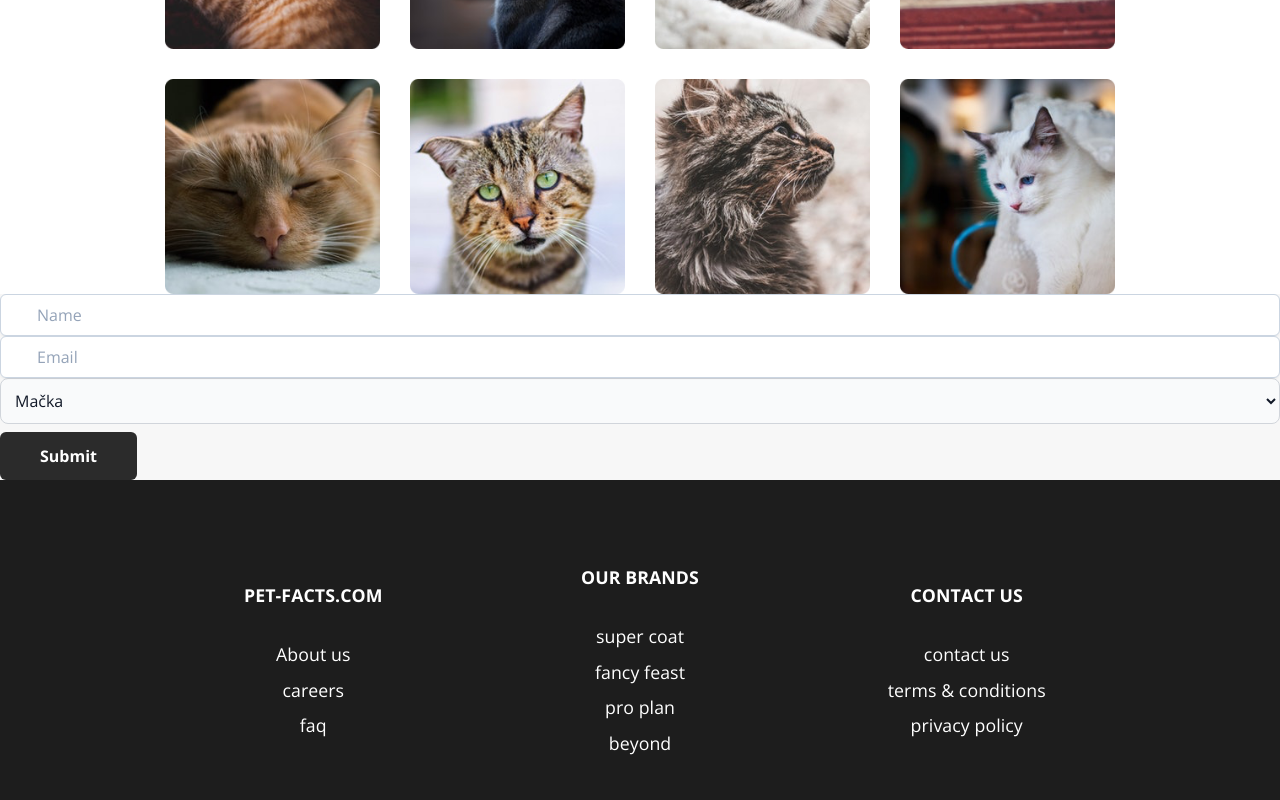
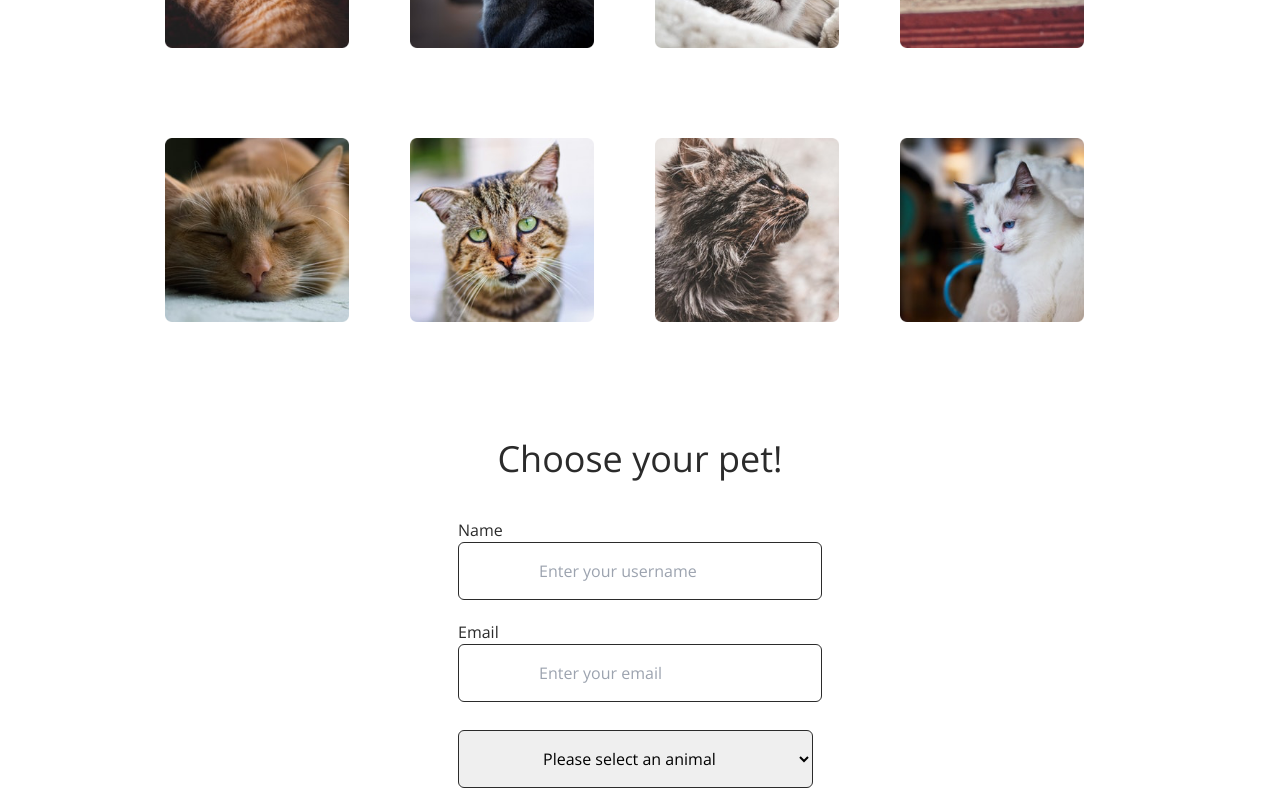
Before and after one commit to IvanaPusic/pet-facts, a React (Vite) app: page / in a window 1280 px wide. Shown: the part 2760-3560 px from the top of the page. Built offline with nearby package versions, Linux system fonts and the light colour scheme.

Commit message:
add: refactor className styles

```diff
--- a/src/App.jsx
+++ b/src/App.jsx
@@ -1,46 +1,16 @@
-import { useFormik } from 'formik';
 import { useCookies } from 'react-cookie';
-import { Cookie, Footer, Form, Gallery, Hero, PetFacts } from './components';
-import { schema } from './schemas';
+import {
+  Cookie,
+  Footer,
+  FormComponent,
+  Gallery,
+  Hero,
+  PetFacts,
+} from './components';
 function App() {
   // const [isOpen, setIsOpen] = useState(false);
   const [cookies] = useCookies(['cookieConsent']);
 
-  const onSubmit = async (values, actions) => {
-    await new Promise((resolve) => setTimeout(resolve, 1000));
-    actions.resetForm();
-    // console.log('submitted');
-    // setIsOpen(true);
-  };
-
-  const {
-    values,
-    handleChange,
-    isSubmitting,
-    handleBlur,
-    handleSubmit,
-    errors,
-    touched,
-  } = useFormik({
-    initialValues: {
-      name: '',
-      email: '',
-      animals: '',
-    },
-    validationSchema: schema,
-    onSubmit,
-  });
-
-  const formikHelpers = {
-    values,
-    handleChange,
-    handleBlur,
-    handleSubmit,
-    errors,
-    touched,
-    isSubmitting,
-    onSubmit,
-  };
   return (
     <section className='overflow:hidden'>
       {/* {isOpen && (
@@ -51,7 +21,7 @@ function App() {
       <Hero />
       <PetFacts />
       <Gallery />
-      <Form {...formikHelpers} />
+      <FormComponent />
       <Footer />
       {!cookies.cookieConsent && <Cookie />}
     </section>
--- a/src/components/Cookie.jsx
+++ b/src/components/Cookie.jsx
@@ -17,10 +17,7 @@ const Cookie = () => {
           </a>
         </span>
       </h4>
-      <button
-        className='py-2 px-5 bg-secondary text-white transition ease-in-out hover:translate-x-1 hover:bg-transparent border hover:text-secondary hover:border-secondary rounded-md'
-        onClick={giveCookieConsent}
-      >
+      <button className='btn-secondary' onClick={giveCookieConsent}>
         Accept
       </button>
     </div>
--- a/src/components/Footer.jsx
+++ b/src/components/Footer.jsx
@@ -1,57 +1,48 @@
 const Footer = () => {
   return (
-    <footer className='bg-dark px-[0.94rem] flex flex-col justify-center align-middle md:px-[10.31rem] pb-[5rem] '>
-      <div
-        className='pt-[2.25rem] grid grid-cols-1 justify-center align-center md:grid-cols-3 gap-[1.88rem] md:pt-[5rem] pb-[5.94rem]
-      '
-      >
-        <div className='text-white  flex flex-col justify-center align-center text-center'>
-          <h5 className='text-white text-[1.10894rem] uppercase font-bold leading-[2.21788rem] tracking-[0.00494rem] pb-[1.5rem]'>
-            pet-facts.com
-          </h5>
+    <footer className='footer '>
+      <div className='footer-wrapper'>
+        <div className='flex flex-col justify-center align-center text-center'>
+          <h5 className='footer-heading'>pet-facts.com</h5>
           <ul>
-            <li className='text-white text-[1.10894rem]  leading-[2.21788rem] tracking-[0.00494rem] transition ease-in-out hover:translate-x-1'>
+            <li className='link'>
               <a href='#'>About us</a>
             </li>
-            <li className='text-white text-[1.10894rem]  leading-[2.21788rem] tracking-[0.00494rem] transition ease-in-out hover:translate-x-1'>
+            <li className='link'>
               <a href='#'>careers</a>
             </li>
-            <li className='text-white text-[1.10894rem]  leading-[2.21788rem] tracking-[0.00494rem] transition ease-in-out hover:translate-x-1'>
+            <li className='link'>
               <a href='#'>faq</a>
             </li>
           </ul>
         </div>
         <div className='flex flex-col justify-center align-center text-center'>
-          <h5 className='text-white text-[1.10894rem] uppercase font-bold leading-[2.21788rem] tracking-[0.00494rem] pb-[1.5rem]'>
-            our brands
-          </h5>
+          <h5 className='footer-heading'>our brands</h5>
           <ul>
-            <li className='text-white text-[1.10894rem]  leading-[2.21788rem] tracking-[0.00494rem] transition ease-in-out hover:translate-x-1'>
+            <li className='link'>
               <a href='#'>super coat</a>
             </li>
-            <li className='text-white text-[1.10894rem]  leading-[2.21788rem] tracking-[0.00494rem] transition ease-in-out hover:translate-x-1'>
+            <li className='link'>
               <a href='#'>fancy feast</a>
             </li>
-            <li className='text-white text-[1.10894rem]  leading-[2.21788rem] tracking-[0.00494rem] transition ease-in-out hover:translate-x-1'>
+            <li className='link'>
               <a href='#'>pro plan</a>
             </li>
-            <li className='text-white text-[1.10894rem]  leading-[2.21788rem] tracking-[0.00494rem] transition ease-in-out hover:translate-x-1'>
+            <li className='link'>
               <a href='#'>beyond</a>
             </li>
           </ul>
         </div>
         <div className='flex flex-col justify-center align-center text-center'>
-          <h5 className='text-white text-[1.10894rem] uppercase font-bold leading-[2.21788rem] tracking-[0.00494rem] pb-[1.5rem]'>
-            contact us
-          </h5>
+          <h5 className='footer-heading'>contact us</h5>
           <ul>
-            <li className='text-white text-[1.10894rem]  leading-[2.21788rem] tracking-[0.00494rem] transition ease-in-out hover:translate-x-1'>
+            <li className='link'>
               <a href='#'>contact us</a>
             </li>
-            <li className='text-white text-[1.10894rem]  leading-[2.21788rem] tracking-[0.00494rem] transition ease-in-out hover:translate-x-1'>
+            <li className='link'>
               <a href='#'>terms & conditions</a>
             </li>
-            <li className='text-white text-[1.10894rem]  leading-[2.21788rem] tracking-[0.00494rem] transition ease-in-out hover:translate-x-1'>
+            <li className='link'>
               <a href='#'>privacy policy</a>
             </li>
           </ul>
--- a/src/components/Form.jsx
+++ b/src/components/Form.jsx
@@ -1,86 +1,57 @@
-const Form = ({
-  values,
-  handleBlur,
-  handleChange,
-  handleSubmit,
-  errors,
-  touched,
-  isSubmitting,
-}) => {
-  console.log(errors.name);
+import { Form, Formik } from 'formik';
+import { schema } from '../schemas';
+import CustomEmail from './CustomEmail';
+import CustomInput from './CustomInput';
+import CustomSelect from './CustomSelect';
+
+const onSubmit = async (values, actions) => {
+  await new Promise((resolve) => setTimeout(resolve, 1000));
+  actions.resetForm();
+};
+
+const FormComponent = () => {
   return (
-    <section className='flex flex-col justify-center align-center bg-primary'>
-      <form onSubmit={handleSubmit}>
-        <label className='relative block'>
-          <input
-            className=' peer placeholder:text-open-sans placeholder:text-slate-400 block bg-white w-full border border-slate-300 rounded-md py-2 pl-9 pr-3 shadow-sm focus:outline-none focus:border-secondary focus:ring-secondary focus:ring-1 sm:text-sm'
-            placeholder='Name'
+    <section className='form-section'>
+      <h3 className='text-secondary text-xl text-center pb-[2rem] '>
+        Choose your pet!
+      </h3>
+      <Formik
+        initialValues={{ name: '', email: '', animals: '' }}
+        validationSchema={schema}
+        onSubmit={onSubmit}
+      >
+        {({ isSubmitting }) => (
+          <Form className='flex flex-col gap-[1.25rem] mx-auto'>
+            <CustomInput
+              label='name'
+              name='name'
               type='text'
-            name='name'
-            value={values.name}
-            onChange={handleChange}
-            onBlur={handleBlur}
+              placeholder='Enter your username'
             />
-          <p
-            className={
-              errors.name && touched.name
-                ? 'peer-invalid:visible text-pink-600 text-sm'
-                : 'invisible '
-            }
-          >
-            {errors.name}
-          </p>
-        </label>
-        <label className='relative block'>
-          <input
-            className=' peer placeholder:text-open-sans placeholder:text-slate-400 block bg-white w-full border border-slate-300 rounded-md py-2 pl-9 pr-3 shadow-sm focus:outline-none focus:border-secondary focus:ring-secondary focus:ring-1 sm:text-sm'
-            placeholder='Email'
+            <CustomEmail
+              label='email'
+              name='email'
               type='email'
-            name='email'
-            value={values.email}
-            onChange={handleChange}
-            onBlur={handleBlur}
+              placeholder='Enter your email'
             />
-          <p
-            className={
-              errors.email && touched.email
-                ? 'peer-invalid:visible text-pink-600 text-sm'
-                : 'invisible '
-            }
-          >
-            {errors.email}
-          </p>
-        </label>
-        <label
-          htmlFor='countries'
-          className='block mb-2 text-sm font-medium text-gray-900 dark:text-gray-400'
-        >
-          <select
-            id='animals'
-            className='bg-gray-50 border border-gray-300 text-gray-900 text-sm rounded-lg focus:ring-blue-500 focus:border-blue-500 block w-full p-2.5 dark:bg-gray-700 dark:border-gray-600 dark:placeholder-gray-400 dark:text-white dark:focus:ring-blue-500 dark:focus:border-blue-500'
-            onChange={handleChange}
-            onBlur={handleBlur}
-            required
-          >
-            <option value={values.animals[0]}>Mačka</option>
-            <option value={values.animals[1]}>Pas</option>
-            <option value={values.animals[2]}>Hrčak</option>
-          </select>
-          {errors.animals && (
-            <p className='text-pink-600 text-sm'>{errors.animals}</p>
-          )}
-        </label>
-
+            <CustomSelect name='animals' placeholder='Please select an animal'>
+              <option value=''>Please select an animal</option>
+              <option value='mačka'>Mačka</option>
+              <option value='pas'>Pas</option>
+              <option value='hrčak'>Hrčak</option>
+            </CustomSelect>
             <button
+              disabled={isSubmitting}
               type='submit'
-          disabled={isSubmitting}
-          className='disabled px-10 py-3 text-white font-bold bg-secondary rounded-md'
+              className='btn-secondary max-w-[7rem]'
             >
               Submit
             </button>
-      </form>
+          </Form>
+        )}
+      </Formik>
     </section>
   );
 };
 
-export default Form;
+export default FormComponent;
--- a/src/components/Gallery.jsx
+++ b/src/components/Gallery.jsx
@@ -11,24 +11,19 @@ import 'swiper/css';
 const Gallery = () => {
   return (
     <section>
-      <h3 className='text-center text-secondary text-3xl tracking-[0.01444rem] pt-[2.5rem] pb-[2.38rem]'>
-        Gallery
-      </h3>
+      <h3 className='gallery-header'>Gallery</h3>
       <div className=''>
         <Swiper slidesPerView='auto' spaceBetween={10}>
           {gallery.map((item) => {
             return (
               <SwiperSlide key={item.id} className='w-fit'>
                 <div>
-                  <img
-                    src={item.img}
-                    className='object-cover min-w-[21.5625rem] min-h-[12.3125rem] max-h-[27.1875rem] max-w-[45.625rem] rounded-lg '
-                  />
+                  <img src={item.img} className='gallery-img' />
                 </div>
               </SwiperSlide>
             );
           })}
-          <div className='flex justify-center align-middle gap-[9.4rem] pt-[2.69rem] pb-[4.62rem] lg:pb-[6.69rem] lg:pt-[4.62rem]'>
+          <div className='gallery-btn-wrapper'>
             <SwiperButtonPrev>
               <img src={arrowLeft} alt='' />
             </SwiperButtonPrev>
@@ -38,25 +33,19 @@ const Gallery = () => {
           </div>
         </Swiper>
       </div>
-      <div className='grid grid-cols-2 pl-[2.5rem] md:hidden'>
+      <div className='mobile-gallery'>
         {mobileGallery.map((item) => {
           return (
-            <div
-              key={item.id}
-              className='mr-[1.94rem] my-[1.88rem] transition ease-in-out hover:scale-125'
-            >
+            <div key={item.id} className='gallery-img-placeholder'>
               <img src={item.img} alt='mobile-image' />
             </div>
           );
         })}
       </div>
-      <div className='hidden md:grid md:grid-cols-4 gap-[1.88rem] px-[10.31rem]'>
+      <div className='desktop-gallery'>
         {desktopGallery.map((item) => {
           return (
-            <div
-              key={item.id}
-              className='transition ease-in-out hover:scale-125'
-            >
+            <div key={item.id} className='gallery-img-placeholder'>
               <img src={item.img} alt='desktop-image' />
             </div>
           );
--- a/src/components/index.js
+++ b/src/components/index.js
@@ -1,6 +1,6 @@
 import Cookie from './Cookie';
 import Footer from './Footer';
-import Form from './Form';
+import FormComponent from './Form';
 import Gallery from './Gallery';
 import Hero from './Hero';
 import PetFacts from './PetFacts';
@@ -10,7 +10,7 @@ import SwiperButtonPrev from './SwiperButtonPrev';
 export {
   Cookie,
   Footer,
-  Form,
+  FormComponent,
   Gallery,
   Hero,
   PetFacts,
--- a/src/index.css
+++ b/src/index.css
@@ -7,10 +7,97 @@ body {
   overflow-x: hidden;
 }
 @layer components {
+  /* Hero */
   .hero-section {
     @apply w-full h-[12.5rem] sm:h-[17.35rem] lg:h-[26.125rem]  bg-[url('./assets/hero-desktop.png')] bg-cover bg-center bg-no-repeat;
   }
+  /* Pet facts */
   .pet-facts-section {
     @apply bg-primary pt-[3rem] pl-[0.94rem] pr-[1rem] lg:px-[10.31rem];
   }
+
+  .pet-facts-title {
+    @apply text-center text-2xl text-secondary min-w-[21.5625rem] pb-[2rem] leading-[3.3125rem] tracking-[0.01275rem];
+  }
+
+  .cat-card {
+    @apply animate-from-left flex flex-col pb-[3.75rem] justify-center align-middle lg:mt-[6.44rem] lg:flex-row lg:justify-center lg:align-middle lg:gap-[1.88rem];
+  }
+
+  .cat-img-placeholder {
+    @apply lg:transition ease-in-out lg:hover:scale-125 min-w-[21.5625rem] md:mx-auto min-h-[21.5625rem] lg:max-h-[21.5625rem] lg:max-w-[21.5625rem]  xl:max-w-[27.8125rem] xl:max-h-[27.8125rem];
+  }
+
+  .cat-card-header {
+    @apply lg:text-left pb-[1.81rem] pt-[1.88rem] lg:pt-0 text-center text-secondary text-xl tracking-[0.01rem];
+  }
+  .cat-card-text {
+    @apply text-secondary text-large leading-[1.875rem] tracking-[0.00556rem] min-w-[21.5625rem] xl:max-w-[39.6875rem];
+  }
+
+  .dog-card {
+    @apply animate-from-right flex flex-col justify-center align-middle lg:mt-[6.44rem] lg:flex-row-reverse lg:pb-[6.25rem] lg:justify-center lg:align-middle lg:gap-[1.88rem];
+  }
+
+  .dog-card-placeholder {
+    @apply lg:transition ease-in-out lg:hover:scale-125 min-w-[21.5625rem] min-h-[21.5625rem] lg:max-h-[21.5625rem] lg:max-w-[21.5625rem] md:mx-auto xl:max-w-[27.8125rem] xl:max-h-[27.8125rem];
+  }
+
+  .dog-card-header {
+    @apply lg:text-left pb-[1.81rem] pt-[1.88rem] lg:pt-0 text-center text-secondary text-xl tracking-[0.01rem];
+  }
+
+  .dog-card-text {
+    @apply text-secondary text-large leading-[1.875rem] tracking-[0.00556rem] min-w-[21.5625rem] xl:max-w-[39.6875rem];
+  }
+
+  .gallery-header {
+    @apply text-center text-secondary text-3xl tracking-[0.01444rem] pt-[2.5rem] pb-[2.38rem];
+  }
+
+  .gallery-img {
+    @apply object-cover min-w-[21.5625rem] min-h-[12.3125rem] max-h-[27.1875rem] max-w-[45.625rem] rounded-lg;
+  }
+
+  .gallery-btn-wrapper {
+    @apply flex justify-center align-middle gap-[9.4rem] pt-[2.69rem] pb-[4.62rem] lg:pb-[6.69rem] lg:pt-[4.62rem];
+  }
+
+  .mobile-gallery {
+    @apply grid grid-cols-2 pl-[2.5rem] md:hidden;
+  }
+
+  .gallery-img-placeholder {
+    @apply mr-[1.94rem] my-[1.88rem] transition ease-in-out hover:scale-125;
+  }
+
+  .desktop-gallery {
+    @apply hidden md:grid md:grid-cols-4 gap-[1.88rem] px-[10.31rem];
+  }
+
+  /* Form section */
+  .form-section {
+    @apply px-[2.5rem] py-[5rem] md:px-[10.31rem] flex flex-col justify-center align-middle;
+  }
+
+  /* Footer */
+
+  .footer {
+    @apply bg-dark px-[0.94rem] flex flex-col justify-center align-middle md:px-[10.31rem] pb-[5rem];
+  }
+
+  .footer-wrapper {
+    @apply pt-[2.25rem] grid grid-cols-1 justify-center align-middle md:grid-cols-3 gap-[1.88rem] md:pt-[5rem] pb-[5.94rem];
+  }
+
+  .footer-heading {
+    @apply text-white text-[1.10894rem] uppercase font-bold leading-[2.21788rem] tracking-[0.00494rem] pb-[1.5rem];
+  }
+  .link {
+    @apply text-white text-[1.10894rem]  leading-[2.21788rem] tracking-[0.00494rem] transition ease-in-out hover:translate-x-1 capitalize;
+  }
+  /* Cookies */
+  .btn-secondary {
+    @apply py-2 px-5 bg-secondary text-white transition ease-in-out hover:translate-x-1 hover:bg-transparent border hover:text-secondary hover:border-secondary rounded-md;
+  }
 }
```
Also changed, not shown: src/components/PetFacts.jsx (+11 -17 lines). Lines whose indentation alone changed are shown as unchanged.
